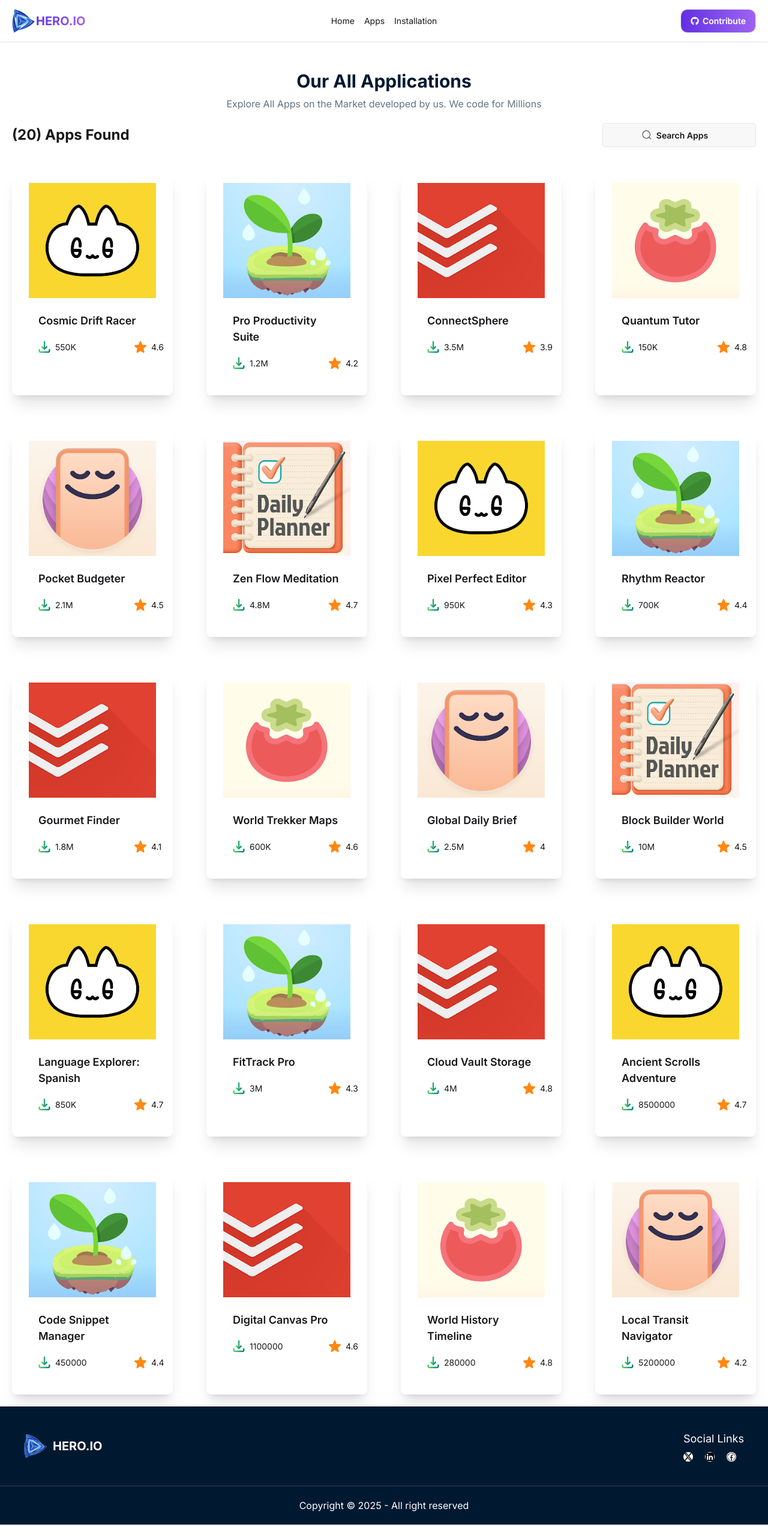
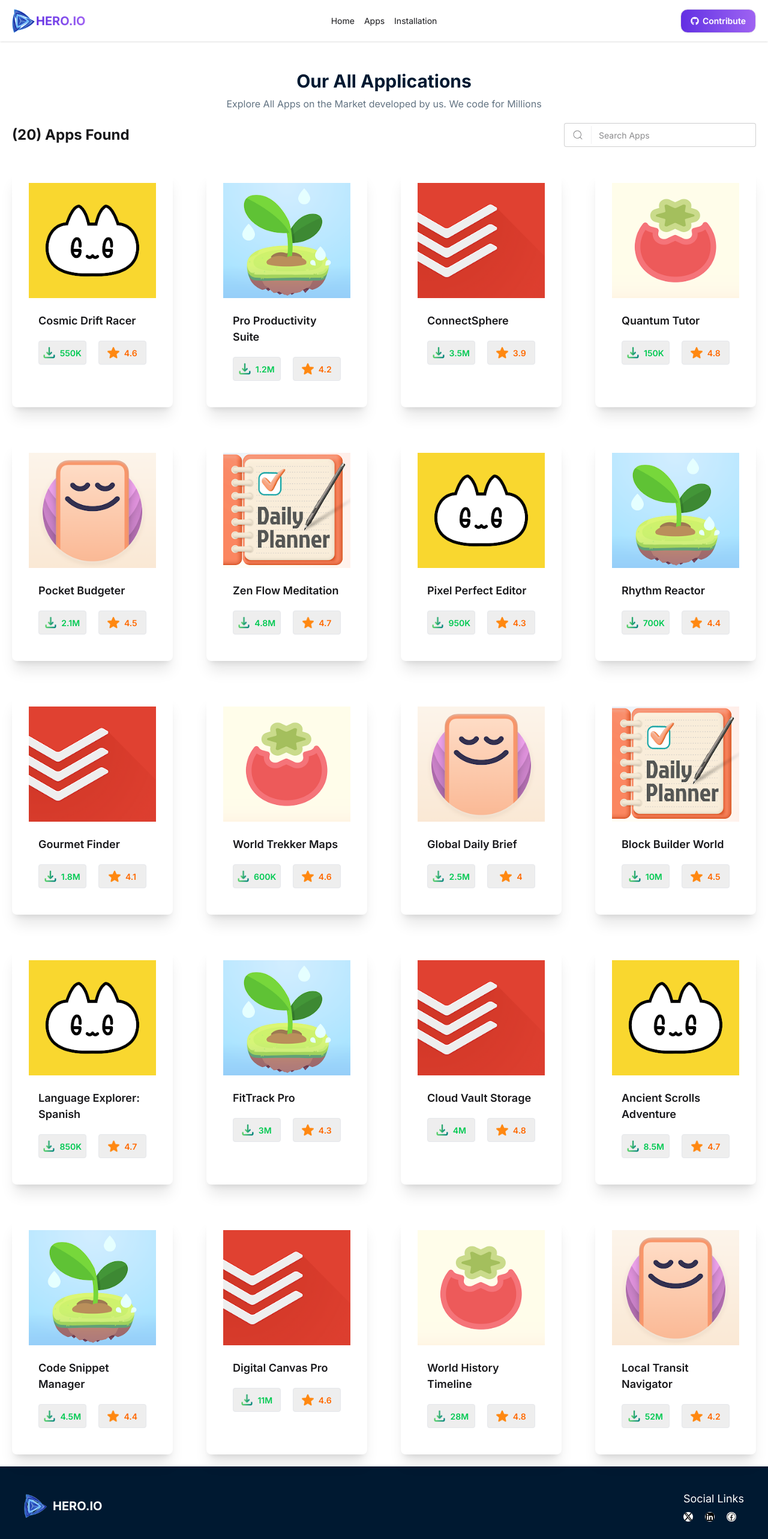
Before and after one commit to fahmida-oni2/my-hero-apps-a8, a React (Vite) app: page /apps in a window 1280 px wide. Shown: the top 2566 px of the page at 60% size. Before the commit the page ends 2542 px from the top, so only its background shows below. Built offline with nearby package versions, Linux system fonts and the light colour scheme; a web font is replaced by a local one.

Commit message:
added the changes

```diff
--- a/public/appData.json
+++ b/public/appData.json
@@ -501,9 +501,9 @@
     "id": 116,
     "description": "An open-world RPG set in a mystical land filled with quests, monsters, and hidden treasures.",
     "size": 1500,
-    "reviews": 45000,
+    "reviews": "45K",
     "ratingAvg": 4.7,
-    "downloads": 8500000,
+    "downloads": "8.5M",
     "ratings": [
       { "name": "1 star", "count": 1500 },
       { "name": "2 star", "count": 2500 },
@@ -519,9 +519,9 @@
     "id": 117,
     "description": "Organize, save, and share your code snippets across different projects and languages easily.",
     "size": 120,
-    "reviews": 9500,
+    "reviews": "9.5K",
     "ratingAvg": 4.4,
-    "downloads": 450000,
+    "downloads": "4.5M",
     "ratings": [
       { "name": "1 star", "count": 200 },
       { "name": "2 star", "count": 300 },
@@ -537,9 +537,9 @@
     "id": 118,
     "description": "A powerful drawing and painting app featuring layers, custom brushes, and high-resolution export.",
     "size": 890,
-    "reviews": 16000,
+    "reviews": "16K",
     "ratingAvg": 4.6,
-    "downloads": 1100000,
+    "downloads": "11M",
     "ratings": [
       { "name": "1 star", "count": 500 },
       { "name": "2 star", "count": 600 },
@@ -555,9 +555,9 @@
     "id": 119,
     "description": "Interactive timeline app covering major historical events from ancient civilizations to the modern era.",
     "size": 650,
-    "reviews": 4800,
+    "reviews": "4.8K",
     "ratingAvg": 4.8,
-    "downloads": 280000,
+    "downloads": "28M",
     "ratings": [
       { "name": "1 star", "count": 30 },
       { "name": "2 star", "count": 50 },
@@ -573,9 +573,9 @@
     "id": 120,
     "description": "Real-time public transport schedules, route planning, and delay alerts for major metropolitan areas.",
     "size": 180,
-    "reviews": 28000,
+    "reviews": "28K",
     "ratingAvg": 4.2,
-    "downloads": 5200000,
+    "downloads": "52M",
     "ratings": [
       { "name": "1 star", "count": 1100 },
       { "name": "2 star", "count": 1500 },
--- a/src/components/Card/Card.jsx
+++ b/src/components/Card/Card.jsx
@@ -16,12 +16,12 @@ downloads,ratingAvg
   <div className="card-body space-y-3">
     <h2 className="card-title">{title}</h2>
    <div className='flex justify-between'>
-    <button className='flex h-5 w-5 gap-2'>
-        <img src={downloadsImg} alt="" />
+    <button className='flex h-10 w-20 btn btn-outline gap-2 border-gray-200 text-green-500 bg-base-300'>
+        <img className='h-5 w-5' src={downloadsImg} alt="" />
         <span>{downloads}</span>
     </button>
-    <button  className='flex h-5 w-5 gap-2'>
-        <img src={ratingImg}alt="" />
+    <button  className='flex h-10 w-20 btn btn-outline gap-2 border-gray-200 text-orange-500 bg-base-300'>
+        <img className='h-5 w-5' src={ratingImg}alt="" />
         <span>{ratingAvg}</span>
     </button>
    </div>
--- a/src/pages/Apps/Apps.jsx
+++ b/src/pages/Apps/Apps.jsx
@@ -1,4 +1,4 @@
-import React from 'react';
+import React, { useState } from 'react';
 import useAppData from '../../Hooks/useAppData';
 import Card from '../../components/Card/Card';
 import { Link } from 'react-router';
@@ -6,21 +6,32 @@ import { CiSearch } from "react-icons/ci";
 
 const Apps = () => {
     const {appData} = useAppData()
+    const [search, setSearch] = useState('')
+    const term = search.trim().toLocaleLowerCase()
+    const searchedApps = term
+    ? appData.filter(appData =>
+        appData.title.toLocaleLowerCase().includes(term)
+    )
+    : appData
+    console.log(searchedApps)
     return (
         <div className='flex flex-col min-h-screen'>
             <div className='pt-10'>
                     <h1 className='text-[#001931] text-3xl font-bold text-center py-2'>Our All Applications</h1>
                     <p className='text-[#627382] text-center'>Explore All Apps on the Market developed by us. We code for Millions</p>
          </div>
-           <div className='flex justify-between items-center mt-5 pl-5 pr-5 mb-5'>
-             <div className='font-bold text-2xl'>
-                ({appData.length}) Apps Found
+           <div className='lg:flex justify-between items-center mt-5 pl-5 pr-5 mb-5 '>
+             <div className='font-bold text-2xl pb-5 lg:pb-0'>
+                ({searchedApps.length}) Apps Found
             </div>
-             <Link className='btn w-3xs pl-0  ' to='/apps' ><CiSearch className='h-10 w-5' />Search Apps</Link>
+                <label className="input gap-0">
+  <span className="label"><CiSearch className='h-10 w-5' /></span>
+  <input value={search} onChange={e=> setSearch(e.target.value)} type="search" placeholder="Search Apps" />
+</label>
            </div>
            <div  className='grid grid-cols-1 md:grid-cols-2 lg:grid-cols-4 gap-4'>
                     {
-                    appData.map(data => (
+                    searchedApps.map(data => (
                         <Card key={data.id} data={data}></Card>
                     ))
                 }
```
